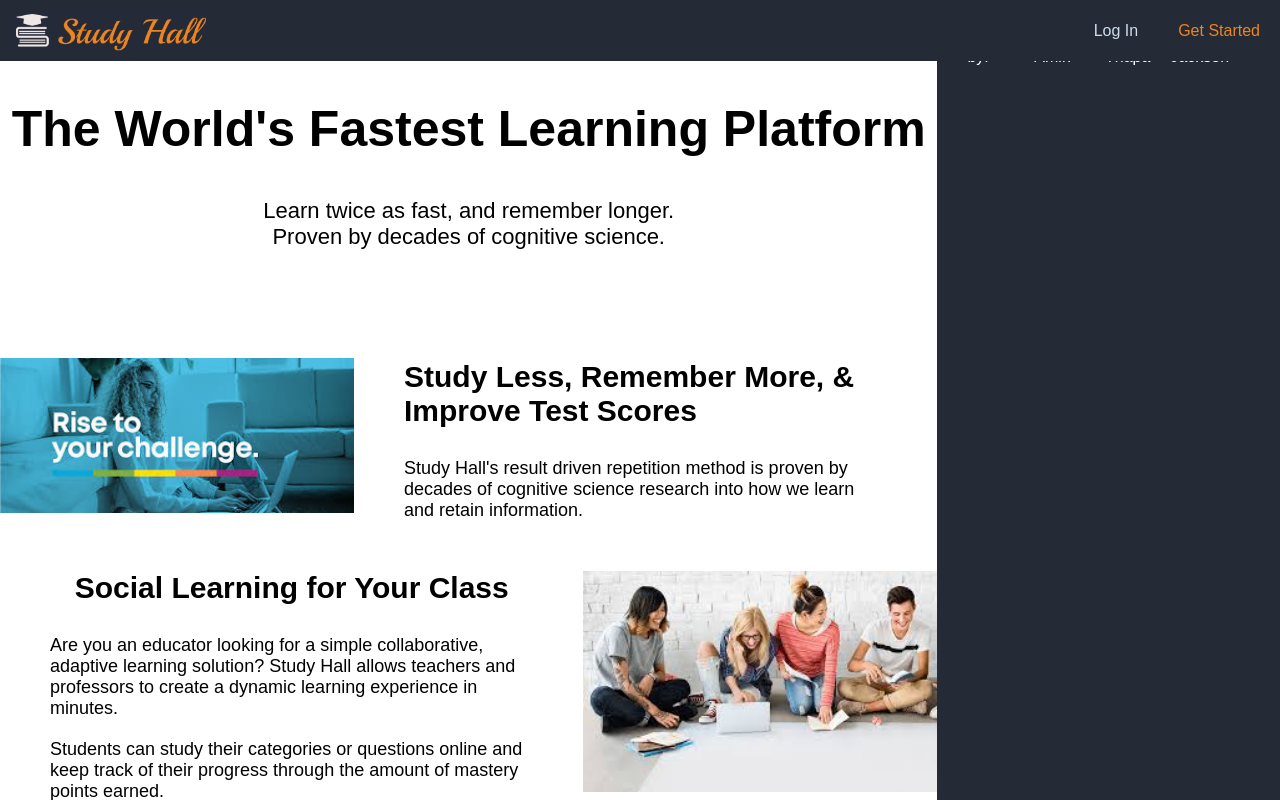
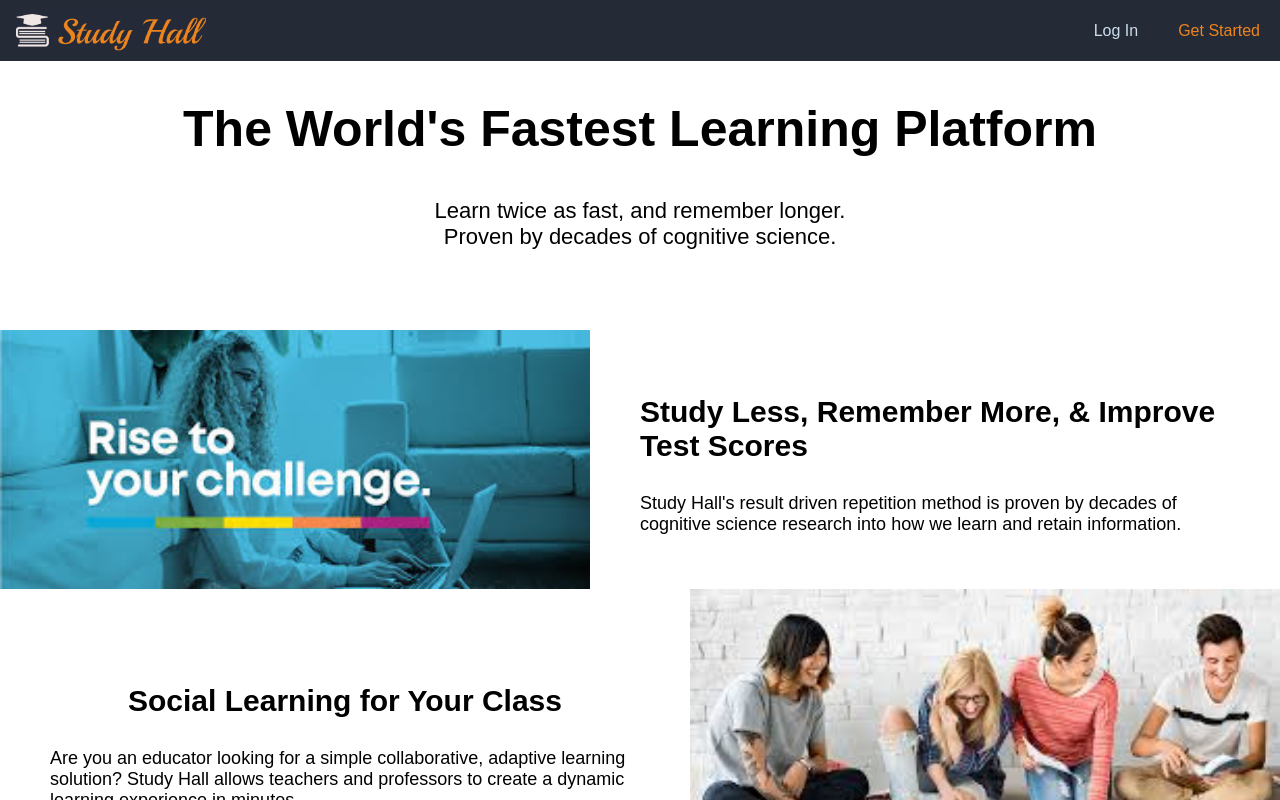
Before and after one commit to sushilt553/Study-Hall, a React (Create React App) app in the folder client/: page / in a window 1280 px wide. Shown: the top 800 px of the page. Built offline with nearby package versions, Linux system fonts and the light colour scheme.

Commit message:
Move sidebar component into hompage and category show page containers and fix styling on creators page and footer

```diff
--- a/client/src/App.css
+++ b/client/src/App.css
@@ -1,7 +1,8 @@
-.App {
+/* .App {
   display: flex;
   justify-content: space-between;
-}
+} */
+
 /*
 .App-logo {
   height: 40vmin;
--- a/client/src/App.js
+++ b/client/src/App.js
@@ -11,14 +11,12 @@ import CreatorsPage from "./pages/Creators";
 import "./pages/assets/CSS/reset.css";
 import "./App.css";
 import HomePage from "./pages/HomePage";
-import Sidebar from './components/sidebar/Sidebar';
 
 function App() {
   return (
     <div className="App">
       <BrowserRouter>
         <Navbar />
-        <ProtectedRoute component={Sidebar} />
         <Switch>
           <ProtectedRoute
             path={`/category/:categoryId`}
--- a/client/src/components/category/CategoryShow.css
+++ b/client/src/components/category/CategoryShow.css
@@ -1,3 +1,7 @@
+.category-container {
+    display: flex;
+}
+
 .quiz-main {
     padding: 10px;
     padding-top: 70px;
--- a/client/src/components/category/CategoryShow.js
+++ b/client/src/components/category/CategoryShow.js
@@ -4,9 +4,9 @@ import "./CategoryShow.css";
 import { FETCH_CATEGORY, CURRENT_USER } from "../../graphql/queries";
 import Question from "./Question";
 import { UPDATE_POINT } from "../../graphql/mutations";
+import SideBar from "../sidebar/Sidebar";
 
 export default ({ categoryId }) => {
-
   const [updatePoint, { pointLoading, pointError }] = useMutation(
     UPDATE_POINT,
     {
@@ -72,9 +72,10 @@ export default ({ categoryId }) => {
   ));
 
   return (
+    <div className="category-container">
+      <SideBar />
       <section className="quiz-main">
         <div className="quiz-show-page-div">
-
           <div className="quiz-toggle-category">
             <h1 className="quiz-category">{data.category.name}</h1>
             <div className={toggle}>{toggle}</div>
@@ -83,8 +84,8 @@ export default ({ categoryId }) => {
           <div className="quiz-order-list-div">
             <ol className="quiz-order-list">{questionsList}</ol>
           </div>
-
         </div>
       </section>
+    </div>
   );
 };
--- a/client/src/components/home/HomePage.css
+++ b/client/src/components/home/HomePage.css
@@ -1,7 +1,12 @@
+.homepage-container {
+    display: flex;
+}
+
 .categories-div {
     position: relative;
     padding-top: 90px;
     display: flex;
+    flex-direction: column;
     justify-content: center;
     background: linear-gradient(315deg, rgb(31, 170, 235),
         rgb(243, 243, 195));
--- a/client/src/components/home/HomePageComponent.js
+++ b/client/src/components/home/HomePageComponent.js
@@ -1,16 +1,16 @@
-import React from 'react';
-import {useQuery} from '@apollo/react-hooks';
-import {Link} from 'react-router-dom';
-import { FETCH_CATEGORIES } from '../../graphql/queries';
+import React from "react";
+import { useQuery } from "@apollo/react-hooks";
+import { Link } from "react-router-dom";
+import { FETCH_CATEGORIES } from "../../graphql/queries";
+import SideBar from "../sidebar/Sidebar";
 import "./HomePage.css";
 
 export default () => {
+  const { data, loading, error } = useQuery(FETCH_CATEGORIES);
 
-    const {data, loading, error} = useQuery(FETCH_CATEGORIES)
-
-    if (loading) return <p>Loading...</p>
-    if (error) return <p>ERROR</p>
-    if (!data || !data.categories) return <p>NO CATEGORY FOUND</p>
+  if (loading) return <p>Loading...</p>;
+  if (error) return <p>ERROR</p>;
+  if (!data || !data.categories) return <p>NO CATEGORY FOUND</p>;
 
   const categories = data.categories;
 
@@ -23,36 +23,38 @@ export default () => {
     } else {
       rightcategories.push(category);
     }
-    })
+  });
 
-    const categoryListLeft = leftcategories.map((category, i) =>
+  const categoryListLeft = leftcategories.map((category, i) => (
     <li className={`single-category l-${i}`} key={category._id}>
-            <Link className="li-link-l" to={`/category/${category._id}`} categories={categories}>
+      <Link
+        className="li-link-l"
+        to={`/category/${category._id}`}
+        categories={categories}
+      >
         {category.name.toUpperCase()}
       </Link>
     </li>
-    )
+  ));
 
-    const categoryListright = rightcategories.map((category, i) =>
+  const categoryListright = rightcategories.map((category, i) => (
     <li className={`single-category r-${i}`} key={category._id}>
       <Link className="li-link-r" to={`/category/${category._id}`}>
         {category.name.toUpperCase()}
       </Link>
     </li>
-    )
+  ));
 
   return (
+    <div className="homepage-container">
+      <SideBar />
       <div className="categories-div">
         <div className="categories-list-div">
           <h1 className="category-title">Quiz Categories</h1>
-                <ul className="categories-list-left">
-                    {categoryListLeft}
-                </ul>
-                <ul className="categories-list-right">
-                    {categoryListright}
-                </ul>
+          <ul className="categories-list-left">{categoryListLeft}</ul>
+          <ul className="categories-list-right">{categoryListright}</ul>
         </div>
       </div>
-
-    )
-}
+    </div>
+  );
+};
--- a/client/src/components/sidebar/SidebarPage.js
+++ b/client/src/components/sidebar/SidebarPage.js
@@ -1,25 +1,27 @@
-import React from 'react';
-import {useQuery} from "@apollo/react-hooks";
-import {Link} from 'react-router-dom';
-import { FETCH_CATEGORIES } from '../../graphql/queries';
+import React from "react";
+import { useQuery } from "@apollo/react-hooks";
+import { Link } from "react-router-dom";
+import { FETCH_CATEGORIES } from "../../graphql/queries";
 import "./sidebar.css";
 
-export default ({user}) => {
-    const { data, loading, error } = useQuery(FETCH_CATEGORIES)
+export default ({ user }) => {
+  const { data, loading, error } = useQuery(FETCH_CATEGORIES);
 
   if (!data || loading || error) return null;
 
-    const categoriesList = data.categories.map(category =>
-        <li key={category._id}><Link to={`/category/${category._id}`}>{category.name}</Link></li>
-        )
+  const categoriesList = data.categories.map((category) => (
+    <li key={category._id}>
+      <Link to={`/category/${category._id}`}>{category.name}</Link>
+    </li>
+  ));
 
   return (
     <div className="sideber-div">
+      <div className="sidebar-details">
         <p>Welcome {user.username}</p>
         {user.masteryPoints}
-            <ul>
-                {categoriesList}
-            </ul>
+        <ul>{categoriesList}</ul>
       </div>
-    )
-}
+    </div>
+  );
+};
--- a/client/src/components/sidebar/sidebar.css
+++ b/client/src/components/sidebar/sidebar.css
@@ -1,10 +1,15 @@
 .sideber-div {
   padding: 40px;
   padding-top: 90px;
-  background-color: #252a37;
+  /* background-color: #252a37; */
+  background-color: gray;
   color: white;
   width: 10%;
   /* color: #ed851e; */
 
   /* border: 1px solid red; */
 }
+
+.sidebar-details {
+  position: fixed;
+}
--- a/client/src/pages/Footer.js
+++ b/client/src/pages/Footer.js
@@ -5,7 +5,7 @@ import "./assets/CSS/footer.css";
 export default () => {
   return (
     <div className="footer-container">
-      <div className="links-container">
+      <div className="footer-links-container">
         <h2 className="footer-msg">Created by:</h2>
         <Link className="links" to={`/creators`}>
           Rapkat Amin
--- a/client/src/pages/assets/CSS/creators.css
+++ b/client/src/pages/assets/CSS/creators.css
@@ -13,7 +13,6 @@
 }
 
 .social-details-container {
-  display: flex;
   margin-left: 30px;
 
 }
@@ -34,6 +33,10 @@
 
 }
 
+.link-name:hover {
+  color: #28a5dc;
+}
+
 .link-logo {
   color: black;
   font-size: 30px;
--- a/client/src/pages/assets/CSS/footer.css
+++ b/client/src/pages/assets/CSS/footer.css
@@ -1,13 +1,15 @@
 .footer-container {
-  padding: 30px;
+  display: flex;
+  justify-content: center;
   background: #252a37;
+
 }
 
-.links-container {
+.footer-links-container {
   display: flex;
   flex-direction: row;
-  justify-content: center;
   color: white;
+  padding: 30px;
 }
 
 .footer-msg {
```
Also changed, not shown: client/src/pages/HomePage.js (+5 -7 lines). Lines whose indentation alone changed are shown as unchanged.
